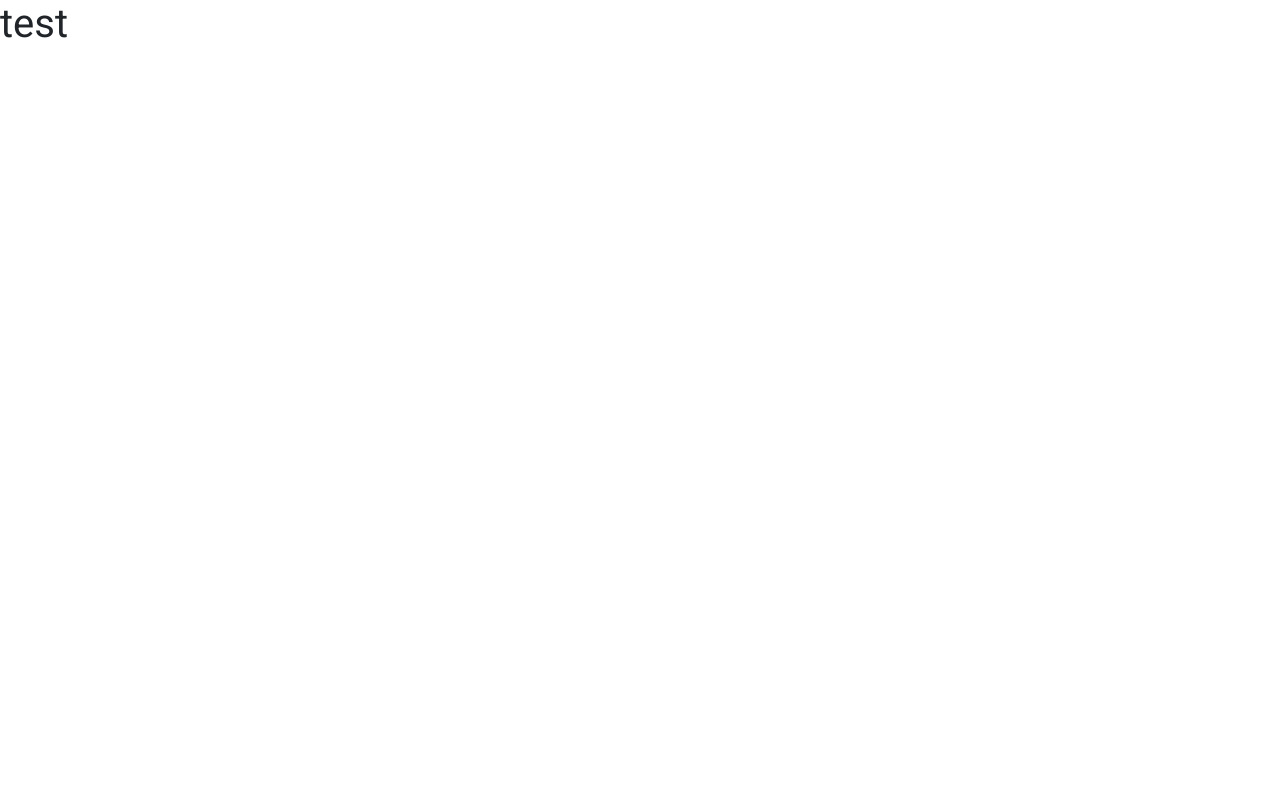
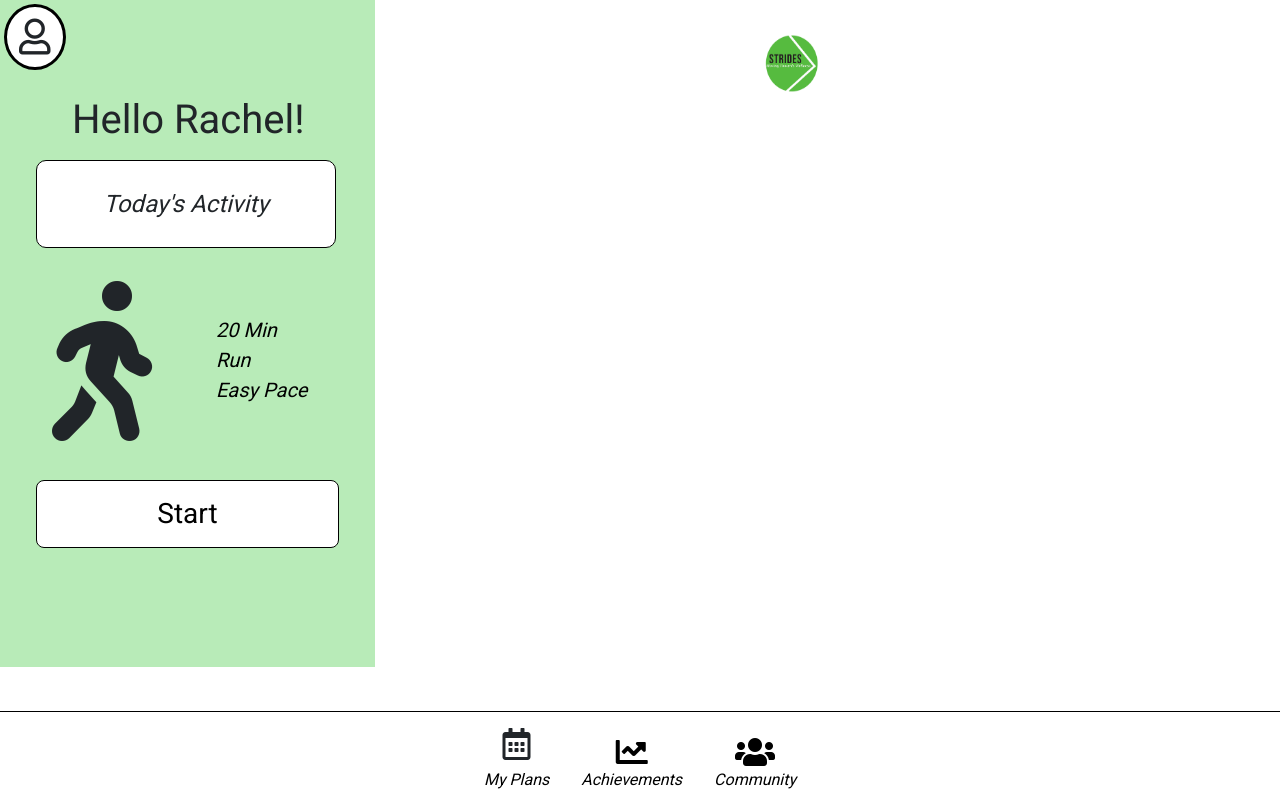
Before and after one commit to katkolomycew/strideswebapp, a React (Create React App) app: page /welcome/user in a window 1280 px wide. Built offline with nearby package versions, Linux system fonts and the light colour scheme.

Commit message:
Design of the Welcome_User screen and its components

```diff
--- a/src/components/FooterMenu/FooterMenu.js
+++ b/src/components/FooterMenu/FooterMenu.js
@@ -8,18 +8,18 @@ class FooterMenu extends Component {
       <div>
         <Nav className="justify-content-center">
           <Nav.Item>
-            <i class="far fa-calendar-alt footer-icon"></i>
+            <i className="far fa-calendar-alt footer-icon"></i>
             <Nav.Link href="/">My Plans</Nav.Link>
           </Nav.Item>
           <Nav.Item>
             <Nav.Link href="/" eventKey="link-1">
-              <i class="fas fa-chart-line footer-icon"></i>
+              <i className="fas fa-chart-line footer-icon"></i>
               Achievements
             </Nav.Link>
           </Nav.Item>
           <Nav.Item>
             <Nav.Link hreef="/" eventKey="link-2">
-              <i class="fas fa-users footer-icon"></i>
+              <i className="fas fa-users footer-icon"></i>
               Community
             </Nav.Link>
           </Nav.Item>
--- a/src/containers/Welcome/Welcome_New/Welcome_New.css
+++ b/src/containers/Welcome/Welcome_New/Welcome_New.css
@@ -4,7 +4,7 @@
   background-color: #b8ebb8;
 }
 
-#welcome-title {
+.welcome-title {
   position: absolute;
   top: 7.5rem;
   left: 4.5rem;
--- a/src/containers/Welcome/Welcome_New/Welcome_New.js
+++ b/src/containers/Welcome/Welcome_New/Welcome_New.js
@@ -11,7 +11,7 @@ class Welcome_New extends Component {
       <div id="welcome-new_wrapper">
         <UserIcon />
         <Logo imgSize="sm" />
-        <h1 id="welcome-title">Hello Rachel!</h1>
+        <h1 className="welcome-title">Hello Rachel!</h1>
         <div className="training-wrapper">
           You don't have a training plan yet
         </div>
--- /dev/null
+++ b/src/containers/Welcome/Welcome_User/Welcome_User.css
@@ -0,0 +1,36 @@
+#welcome-user_wrapper {
+  width: 375px;
+  height: 667px;
+  background-color: #b8ebb8;
+}
+
+#welcome-user_activity {
+  padding: 25px 0;
+  font-style: italic;
+  position: absolute;
+  top: 16rem;
+  left: 2.25rem;
+  width: 300px;
+}
+
+#welcome-user_activity .fas {
+  position: relative;
+  left: 1rem;
+  font-size: 10rem;
+}
+
+#welcome-user_activity small {
+  color: #000000;
+  font-size: 1.25rem;
+  text-align: left;
+  position: absolute;
+  top: 28%;
+  left: 60%;
+}
+
+#start-button {
+  background-color: #ffffff;
+  border-color: #000000;
+  position: relative;
+  top: 30rem;
+}
--- a/src/containers/Welcome/Welcome_User/Welcome_User.js
+++ b/src/containers/Welcome/Welcome_User/Welcome_User.js
@@ -1,10 +1,35 @@
 import React, { Component } from "react";
+import Button from "react-bootstrap/Button";
+import FooterMenu from "../../../components/FooterMenu/FooterMenu";
+import Logo from "../../../components/Logo/Logo";
+import UserIcon from "../../../components/UserIcon/UserIcon";
+import "./Welcome_User.css";
+import "../Welcome_New/Welcome_New.css";
 
 class Welcome_User extends Component {
   render() {
     return (
-      <div>
-        <h1>test</h1>
+      <div id="welcome-user_wrapper">
+        <UserIcon />
+        <Logo imgSize="sm" />
+        <h1 className="welcome-title" style={{ top: "6rem" }}>
+          Hello Rachel!
+        </h1>
+        <div className="training-wrapper" style={{ top: "10rem" }}>
+          Today's Activity
+        </div>
+        <div id="welcome-user_activity">
+          <i class="fas fa-walking"></i>
+          <small>
+            20 Min <br /> Run <br /> Easy Pace
+          </small>
+        </div>
+        <div className="mb-2 centered-button">
+          <Button variant="primary" size="lg" id="start-button">
+            Start
+          </Button>
+        </div>
+        <FooterMenu />
       </div>
     );
   }
```
